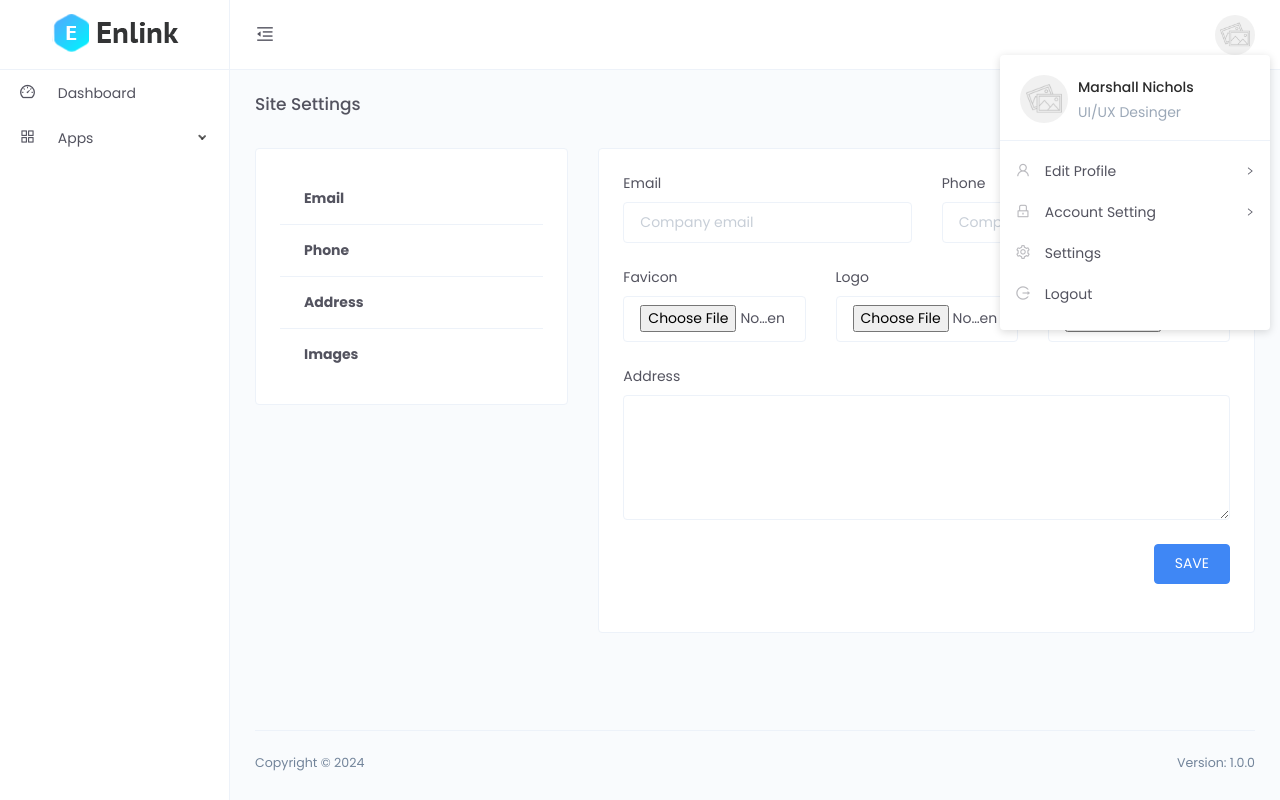
After one commit to Muntasir2762/refreshforacause.com, a Laravel app: template resources/views/admin/setting/site-index.blade.php in a window 1280 px wide, after a click that opens the changed part. The commit adds this page. Run offline with Laravel 10, Linux system fonts and the light colour scheme; the template is opened without the code that fills it, so the values that code supplies are empty; some libraries are stand-ins or nearby versions.

Commit message:
Feature/site settings module (#7)
* added site settings page

* added the site index

```diff
--- a/resources/views/admin/includes/header.blade.php
+++ b/resources/views/admin/includes/header.blade.php
@@ -62,13 +62,13 @@
                             <i class="anticon font-size-10 anticon-right"></i>
                         </div>
                     </a>
-                    <a href="javascript:void(0);" class="dropdown-item d-block p-h-15 p-v-10">
+                    <a href="{{ route('site-settings.index') }}" class="dropdown-item d-block p-h-15 p-v-10">
                         <div class="d-flex align-items-center justify-content-between">
                             <div>
-                                <i class="anticon opacity-04 font-size-16 anticon-project"></i>
-                                <span class="m-l-10">Projects</span>
+                                <i class="anticon opacity-04 font-size-16 anticon-setting"></i>
+                                <span class="m-l-10">Settings</span>
                             </div>
-                            <i class="anticon font-size-10 anticon-right"></i>
+
                         </div>
                     </a>
                     <form method="POST" action="{{ route('logout') }}" id='logoutForm'>
@@ -81,7 +81,7 @@
                                     <i class="anticon opacity-04 font-size-16 anticon-logout"></i>
                                     <span class="m-l-10">Logout</span>
                                 </div>
-                                <i class="anticon font-size-10 anticon-right"></i>
+
                             </div>
                         </a>
                     </form>
--- a/resources/views/admin/includes/script.blade.php
+++ b/resources/views/admin/includes/script.blade.php
@@ -11,7 +11,6 @@
 <script src="{{ asset('admin/assets/js/app.min.js') }}"></script>
 <script>
     @if (session('alert'))
-        toastr.success('ok')
         @if (session('alert')['type'] == 'success')
             toastr.success("{{ session('alert')['msg'] }}")
         @elseif (session('alert')['type'] == 'error')
--- /dev/null
+++ b/resources/views/admin/setting/site-index.blade.php
@@ -0,0 +1,91 @@
+@extends('admin.layout.default')
+
+@section('pageTitle')
+    Site Setting
+@endsection
+
+@section('mainContent')
+    <div class="page-header">
+        <h2 class="header-title">Site Settings</h2>
+    </div>
+    <div class="row">
+        <div class="col-md-4 col-12">
+            <div class="card">
+                <div class="card-body">
+                    <ul class="list-group list-group-flush">
+                        <li class="list-group-item">
+                            <b>Email</b> <br>
+                            {{ $setting->email }}
+                        </li>
+                        <li class="list-group-item">
+                            <b>Phone</b> <br>
+                            {{ $setting->phone }}
+                        </li>
+                        <li class="list-group-item">
+                            <b>Address</b> <br>
+                            {{ $setting->address }}
+                        </li>
+                        <li class="list-group-item">
+                            <b>Images</b> <br>
+                        </li>
+                    </ul>
+                </div>
+            </div>
+        </div>
+        <div class="col-md-8 col-12">
+            <div class="card">
+                <div class="card-body">
+                    <form action="{{ route('site-settings.update', ['id' => $setting->id]) }}" method="post">
+                        @csrf
+                        <div class="row">
+                            <div class="col-md-6">
+                                <div class="form-group">
+                                    <label for="email">Email</label>
+                                    <input type="email" name="email" id="email" class="form-control"
+                                        placeholder="Company email" value="{{ $setting->email }}" required>
+                                    {{-- <small id="helpId" class="text-muted">Help text</small> --}}
+                                </div>
+                            </div>
+                            <div class="col-md-6">
+                                <div class="form-group">
+                                    <label for="phone">Phone</label>
+                                    <input type="tel" name="phone" id="phone" class="form-control"
+                                        placeholder="Company phone" value="{{ $setting->phone }}" required>
+                                </div>
+                            </div>
+                            <div class="col-md-4">
+                                <div class="form-group">
+                                    <label for="favicon">Favicon</label>
+                                    <input type="file" name="favicon" id="favicon" class="form-control">
+                                </div>
+                            </div>
+                            <div class="col-md-4">
+                                <div class="form-group">
+                                    <label for="logo">Logo</label>
+                                    <input type="file" name="logo" id="logo" class="form-control">
+                                </div>
+                            </div>
+                            <div class="col-md-4">
+                                <div class="form-group">
+                                    <label for="fold_logo">Fold fold_logo</label>
+                                    <input type="file" name="fold_logo" id="fold_logo" class="form-control">
+                                </div>
+                            </div>
+                            <div class="col-md-12">
+                                <div class="form-group">
+                                    <label>Address</label>
+                                    <textarea class="form-control" name="address" rows="5">{{ $setting->address }}</textarea>
+                                </div>
+                            </div>
+                            <div class="col-md-12">
+                                <div class="form-group text-right">
+                                    <button class="btn btn-primary text-uppercase" type="submit">SAVE</button>
+                                </div>
+                            </div>
+                        </div>
+                    </form>
+                </div>
+            </div>
+        </div>
+    </div>
+@endsection
--- a/routes/web.php
+++ b/routes/web.php
@@ -22,20 +22,9 @@ Route::middleware('auth')->group(function () {
 });
 
 
-Route::get('/admin-dashboard', function () {
-    return view('admin.dashboard');
-});
-
-Route::get('/admin-default', function () {
-    return view('admin.layout.default');
-});
-
-Route::get('/admin-login', function () {
-    return view('admin.auth.login');
-});
 
 
 Route::middleware(['role:companyadmin'])->prefix('site-settings')->group(function () {
     Route::get('/', [SiteSettingController::class, 'index'])->name('site-settings.index');
-    Route::put('/{id}', [SiteSettingController::class, 'update'])->name('site-settings.update');
+    Route::post('/{id}', [SiteSettingController::class, 'update'])->name('site-settings.update');
 });
```
Also changed, not shown: app/Http/Controllers/SiteSettingController.php (+20 -7 lines), database/migrations/2024_11_14_202600_create_site_settings_table.php.
